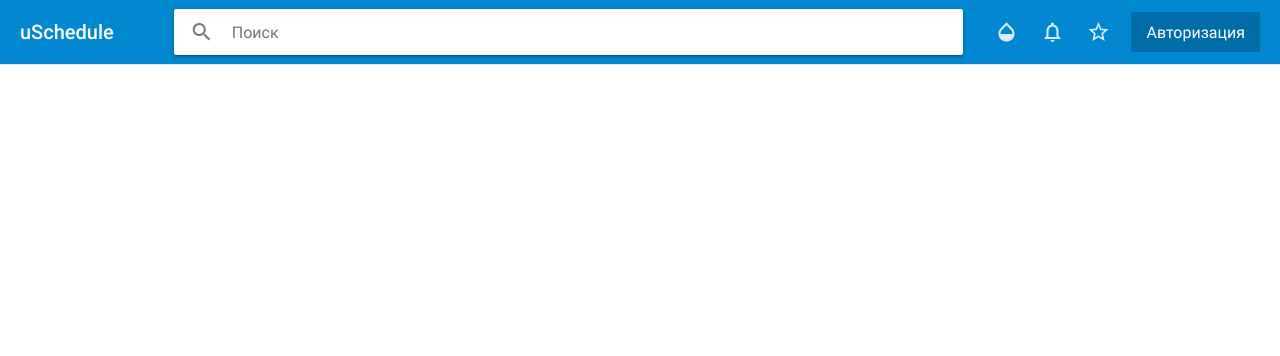
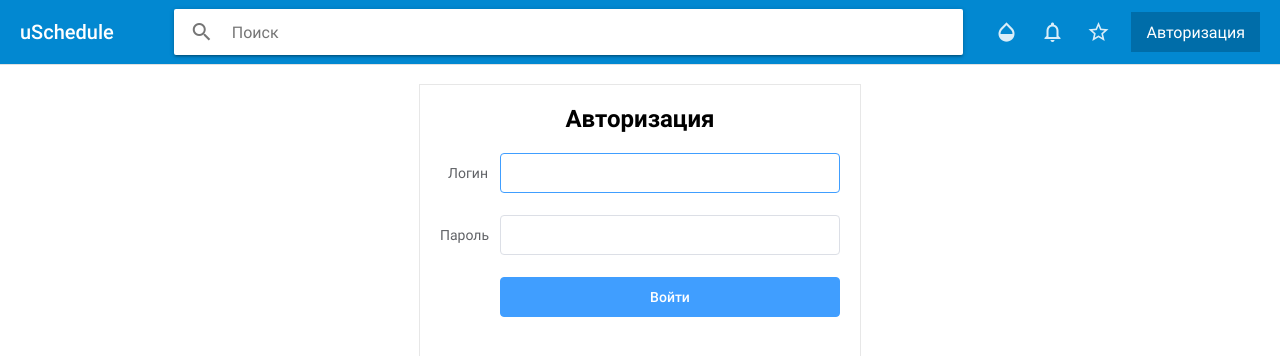
Before and after one commit to oleksiikhr/uSchedule-frontend, a Vue app: page /#/login in a window 1280 px wide. Shown: the top 356 px of the page. Built offline with nearby package versions, Linux system fonts and the light colour scheme.

Commit message:
Basic login template

```diff
--- a/src/router/index.js
+++ b/src/router/index.js
@@ -1,15 +1,15 @@
 import Vue from 'vue'
 import Router from 'vue-router'
-// import HelloWorld from '@/components/HelloWorld'
+import Login from '@/views/Login'
 
 Vue.use(Router)
 
 export default new Router({
   routes: [
-    // {
-    //   path: '/',
-    //   name: 'HelloWorld',
-    //   component: HelloWorld
-    // }
+    {
+      path: '/login',
+      name: 'Login',
+      component: Login
+    }
   ]
 })
--- /dev/null
+++ b/src/views/Login.vue
@@ -0,0 +1,71 @@
+<template>
+  <div id="login-page">
+    <h1>Авторизация</h1>
+    <el-form label-width="60px" ref="form" :model="form">
+      <el-form-item label="Логин">
+        <el-input v-model="form.login" ref="login"></el-input>
+      </el-form-item>
+      <el-form-item label="Пароль">
+        <el-input v-model="form.password"></el-input>
+      </el-form-item>
+      <el-form-item>
+        <el-button type="primary" :loading="loading" :disabled="loading" @click="fetchAuth()">
+          Войти
+        </el-button>
+      </el-form-item>
+    </el-form>
+    <!-- TODO Login and recovery password link -->
+  </div>
+</template>
+
+<script>
+import axios from 'axios'
+
+export default {
+  data () {
+    return {
+      form: {},
+      loading: false
+    }
+  },
+  mounted () {
+    this.$nextTick(() => this.$refs.login.focus())
+  },
+  methods: {
+    fetchAuth () {
+      this.loading = true
+      // TODO URL Auth
+      axios.post('', this.form)
+        .then(res => {
+          console.log(res.data)
+          this.form = {}
+          this.loading = false
+        })
+        .catch(err => {
+          console.log(err.response.data)
+          this.$refs.login.focus()
+          this.loading = false
+        })
+    }
+  }
+}
+</script>
+
+<style lang="scss" scoped>
+#login-page {
+  max-width: 400px;
+  margin: 0 auto;
+  padding: 20px;
+  border: 1px solid #e7e7e7;
+  background: #fff;
+}
+
+h1 {
+  text-align: center;
+  margin: 0 0 20px;
+}
+
+.el-button {
+  width: 100%;
+}
+</style>
```
